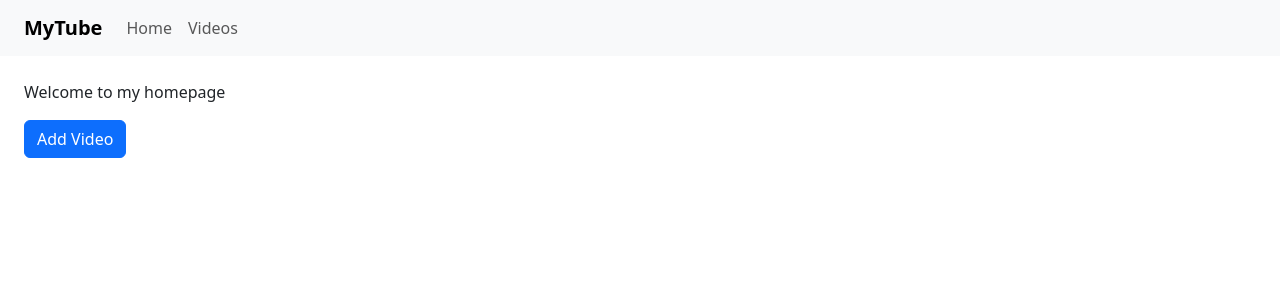
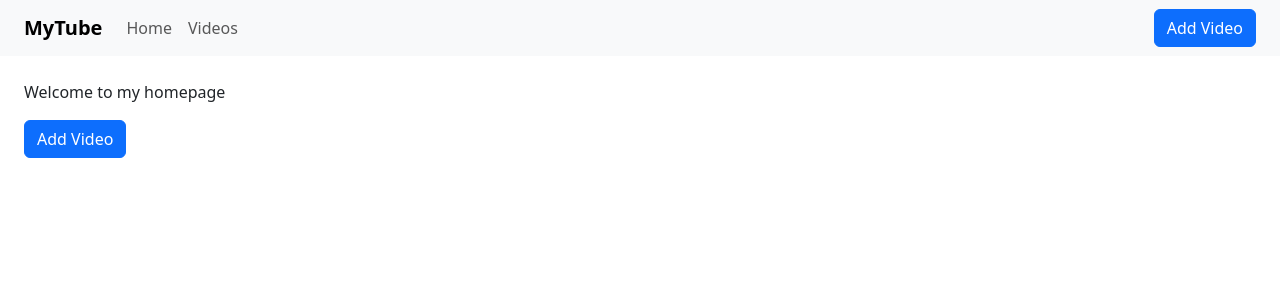
Before and after one commit to nino-mau/flask-devops-project, a Flask app: page / in a window 1280 px wide. Shown: the top 300 px of the page. Run offline with Flask 3, Linux system fonts and the light colour scheme.

Commit message:
:sparkles:feat(layout): add "Add Video" button to navbar

```diff
--- a/templates/base-layout.html
+++ b/templates/base-layout.html
@@ -26,6 +26,10 @@
         </li>
       </ul>
     </div>
+
+    <a href="/videos/add">
+      <button class="btn btn-primary">Add Video</button>
+    </a>
   </nav>
 
   <section class="content mt-4 mx-4">
```
